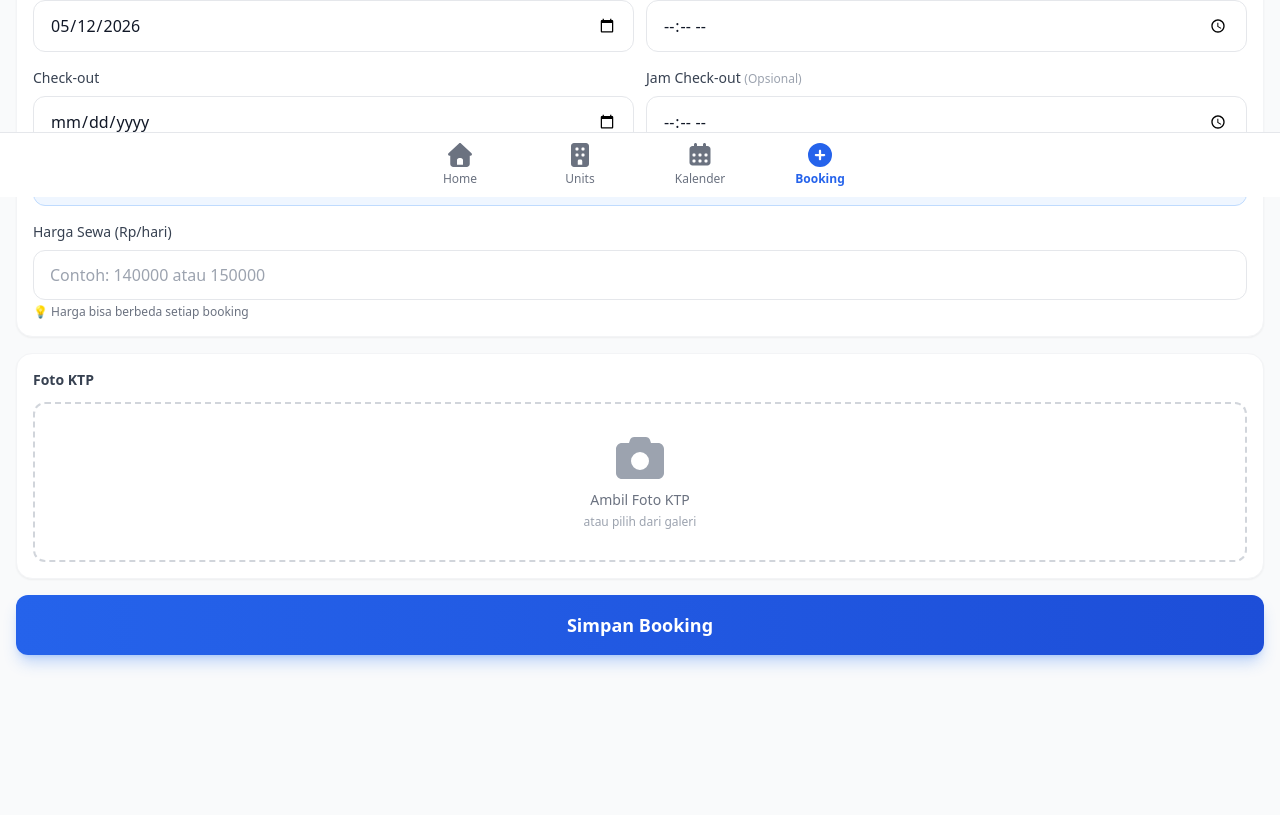
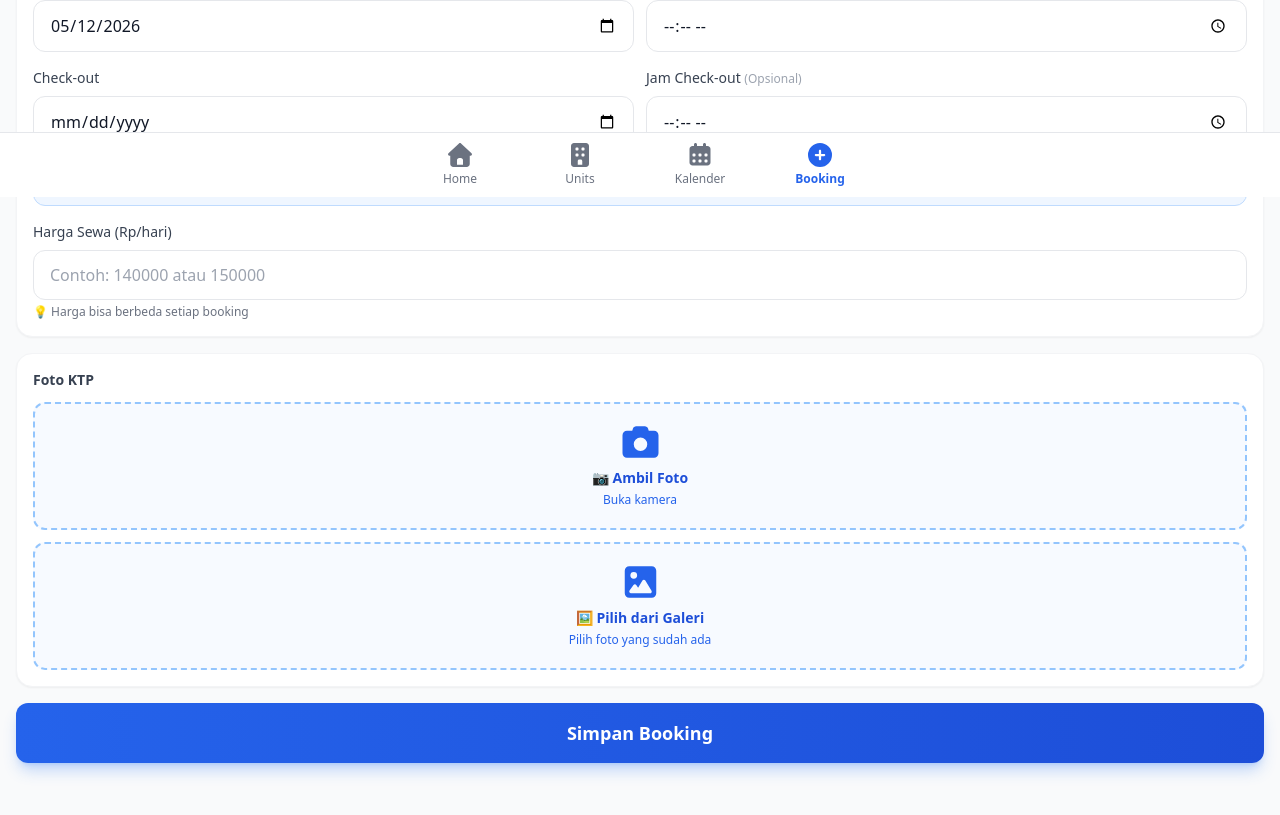
Before and after one commit to emiliawatilia-collab/Manajemen-Liaa, a React (Vite) app: page /booking in a window 1280 px wide. Shown: the part 603-1418 px from the top of the page. Before the commit the page ends 1362 px from the top, so only its background shows below. Built offline with nearby package versions, Linux system fonts and the light colour scheme; no server answers; the database is empty.

Commit message:
Fix: Add faImage icon import for gallery button in Booking page

```diff
--- a/src/pages/Booking.jsx
+++ b/src/pages/Booking.jsx
@@ -1,6 +1,6 @@
 import { useState } from 'react';
 import { FontAwesomeIcon } from '@fortawesome/react-fontawesome';
-import { faCamera, faCheckCircle } from '@fortawesome/free-solid-svg-icons';
+import { faCamera, faCheckCircle, faImage } from '@fortawesome/free-solid-svg-icons';
 import { useUnits } from '../hooks/useUnits';
 
 const Booking = () => {
@@ -224,10 +224,26 @@ const Booking = () => {
             </label>
 
             {!formData.ktpImage ? (
-              <label className="flex flex-col items-center justify-center w-full h-40 border-2 border-dashed border-gray-300 rounded-xl cursor-pointer hover:bg-gray-50 transition-colors">
-                <FontAwesomeIcon icon={faCamera} className="text-5xl text-gray-400 mb-2" />
-                <span className="text-sm text-gray-500 font-medium">Ambil Foto KTP</span>
-                <span className="text-xs text-gray-400 mt-1">atau pilih dari galeri</span>
+              <div className="space-y-3">
+                {/* Button Kamera */}
+                <label className="flex flex-col items-center justify-center w-full h-32 border-2 border-dashed border-primary-300 rounded-xl cursor-pointer hover:bg-primary-50 transition-colors bg-primary-50/50">
+                  <FontAwesomeIcon icon={faCamera} className="text-4xl text-primary-600 mb-2" />
+                  <span className="text-sm text-primary-700 font-semibold">📷 Ambil Foto</span>
+                  <span className="text-xs text-primary-600 mt-1">Buka kamera</span>
+                  <input
+                    type="file"
+                    accept="image/*"
+                    capture="environment"
+                    onChange={handleImageCapture}
+                    className="hidden"
+                  />
+                </label>
+
+                {/* Button Galeri */}
+                <label className="flex flex-col items-center justify-center w-full h-32 border-2 border-dashed border-blue-300 rounded-xl cursor-pointer hover:bg-blue-50 transition-colors bg-blue-50/50">
+                  <FontAwesomeIcon icon={faImage} className="text-4xl text-blue-600 mb-2" />
+                  <span className="text-sm text-blue-700 font-semibold">🖼️ Pilih dari Galeri</span>
+                  <span className="text-xs text-blue-600 mt-1">Pilih foto yang sudah ada</span>
                   <input
                     type="file"
                     accept="image/*"
@@ -235,6 +251,7 @@ const Booking = () => {
                     className="hidden"
                   />
                 </label>
+              </div>
             ) : (
               <div className="relative">
                 <img
```
Lines whose indentation alone changed are shown as unchanged.
